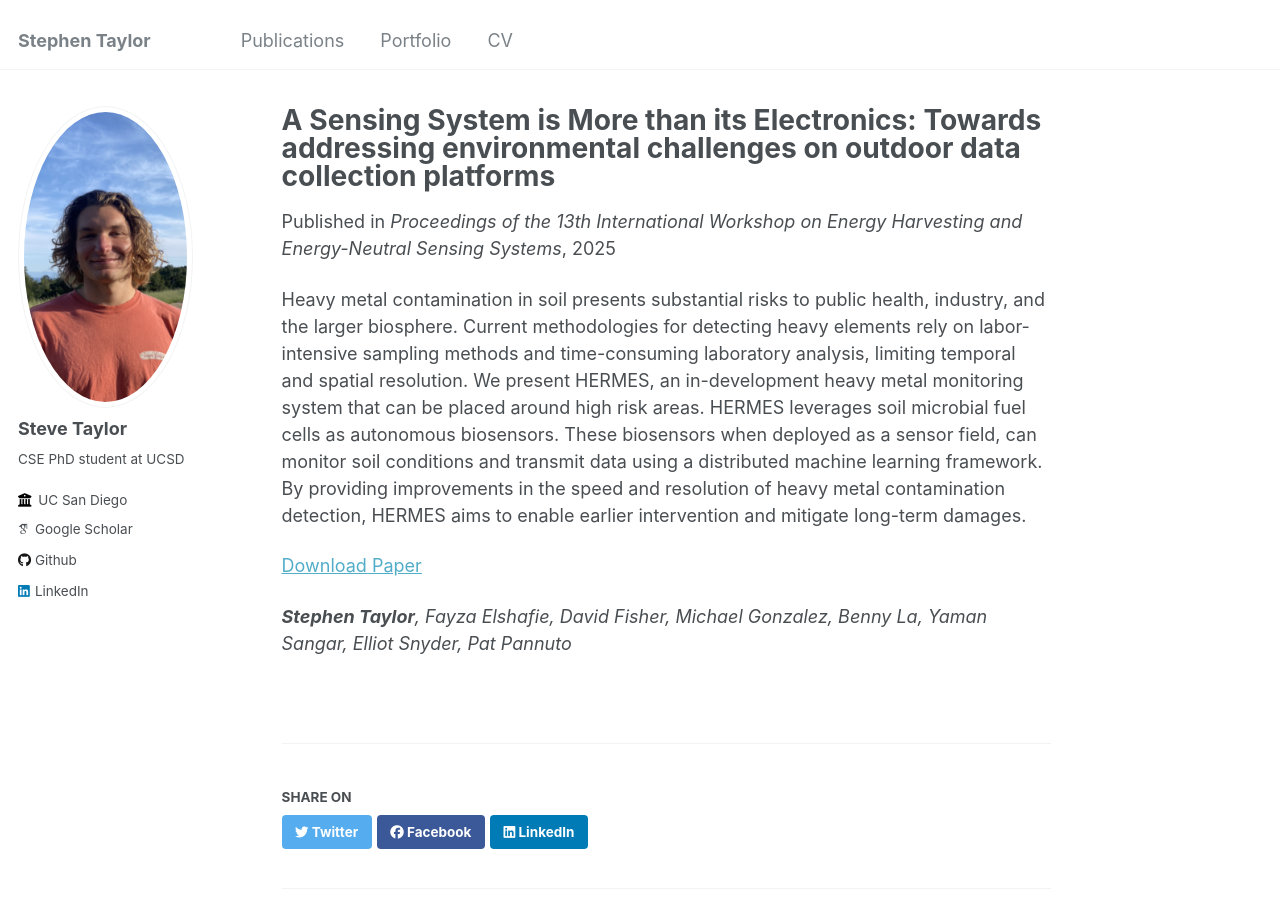
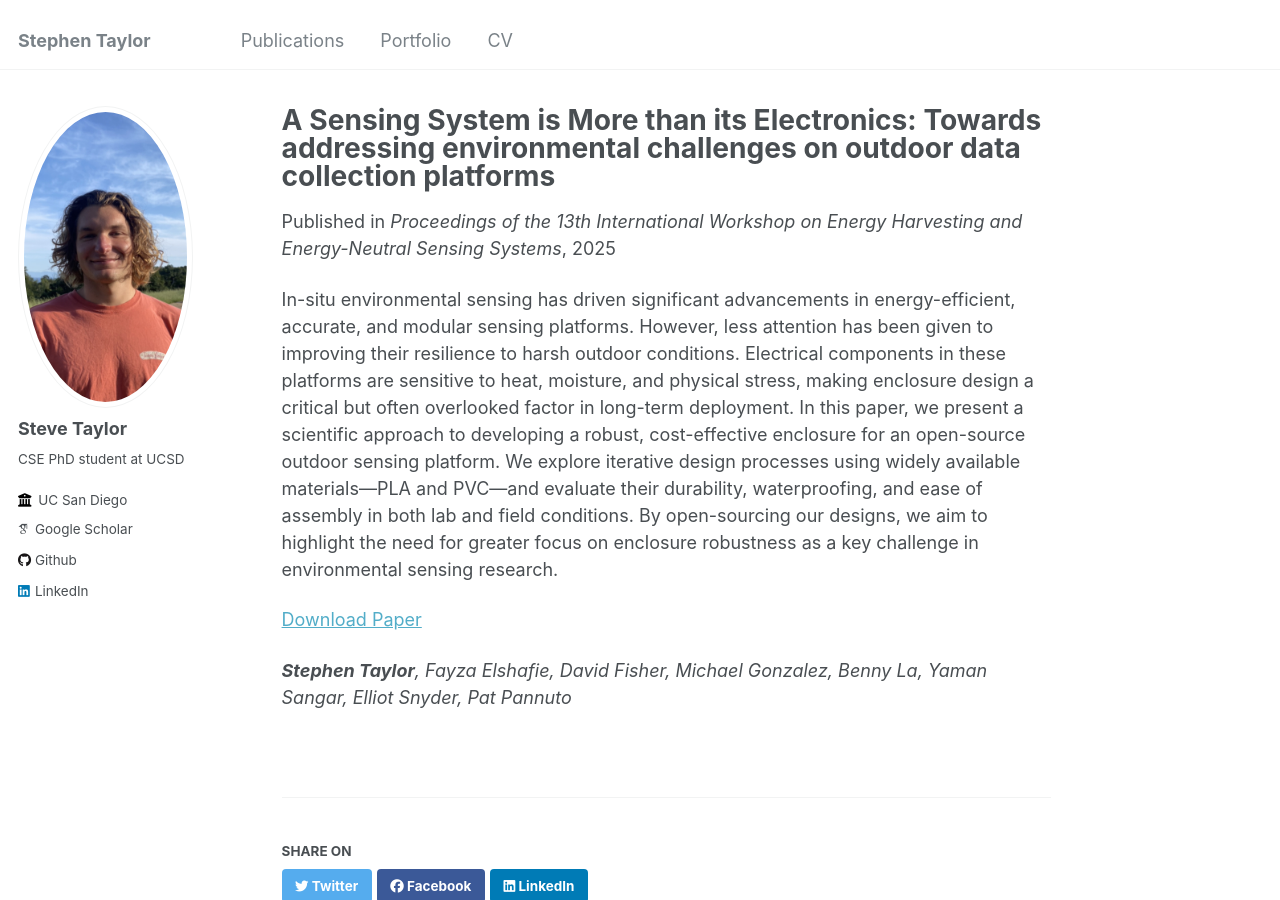
Before and after one commit to stevegtaylor/stevegtaylor.github.io, a Jekyll site: the page built from _publications/2025-a-sensing-system.md, in a window 1280 px wide and 900 px high. Built offline with Jekyll 4.4.1, drawn with Linux system fonts in a browser that asks for light colours; some web fonts are replaced.

Commit message:
fixed abstract error in pubs

```diff
--- a/_publications/2025-a-sensing-system.md
+++ b/_publications/2025-a-sensing-system.md
@@ -8,7 +8,7 @@ venue: 'Proceedings of the 13th International Workshop on Energy Harvesting and
 paperurl: 'http://stevegtaylor.github.io/files/a-sensing-system.pdf'
 ---
 
-Heavy metal contamination in soil presents substantial risks to public health, industry, and the larger biosphere. Current methodologies for detecting heavy elements rely on labor-intensive sampling methods and time-consuming laboratory analysis, limiting temporal and spatial resolution. We present HERMES, an in-development heavy metal monitoring system that can be placed around high risk areas. HERMES leverages soil microbial fuel cells as autonomous biosensors. These biosensors when deployed as a sensor field, can monitor soil conditions and transmit data using a distributed machine learning framework. By providing improvements in the speed and resolution of heavy metal contamination detection, HERMES aims to enable earlier intervention and mitigate long-term damages.
+In-situ environmental sensing has driven significant advancements in energy-efficient, accurate, and modular sensing platforms. However, less attention has been given to improving their resilience to harsh outdoor conditions. Electrical components in these platforms are sensitive to heat, moisture, and physical stress, making enclosure design a critical but often overlooked factor in long-term deployment. In this paper, we present a scientific approach to developing a robust, cost-effective enclosure for an open-source outdoor sensing platform. We explore iterative design processes using widely available materials---PLA and PVC---and evaluate their durability, waterproofing, and ease of assembly in both lab and field conditions. By open-sourcing our designs, we aim to highlight the need for greater focus on enclosure robustness as a key challenge in environmental sensing research.
 
 [Download Paper](http://stevegtaylor.github.io/files/a-sensing-system.pdf)
 
```
